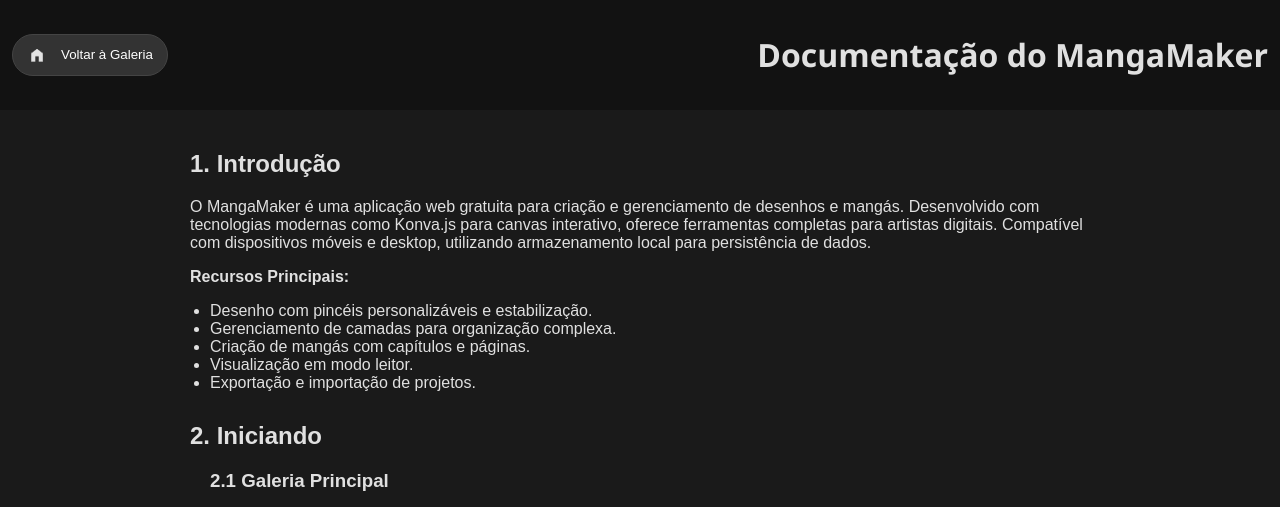
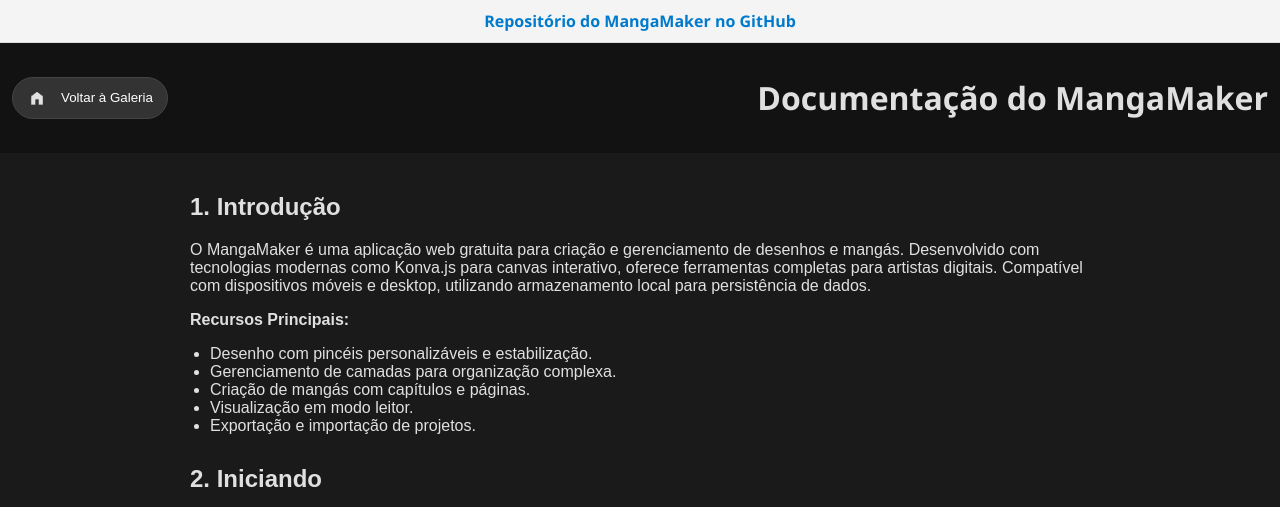
Before and after one commit to shamuray22-ui/MangaMaker, a website: page www/help.html in a window 1280 px wide. Shown: the top 507 px of the page. Drawn offline with Linux system fonts and the light colour scheme.

Commit message:
Adiciona rolagem ao painel de definições e link para o repositório do GitHub na página de ajuda

```diff
--- a/www/help.html
+++ b/www/help.html
@@ -20,6 +20,12 @@
 </head>
 
 <body>
+
+    <div style="text-align:center; padding: 10px; background:#f4f4f4; border-bottom:1px solid #ddd;">
+        <a href="https://github.com/shamuray22-ui/MangaMaker" target="_blank" rel="noreferrer noopener" style="font-weight:bold; color:#007acc; text-decoration:none;">
+            Repositório do MangaMaker no GitHub
+        </a>
+    </div>
 
     <header class="header">
         <button onclick="window.location.href='index.html'"> <img src="assets/icons/exit.png" class="tool-icon">Voltar à Galeria</button>
--- a/www/js/draw-script.js
+++ b/www/js/draw-script.js
@@ -1348,6 +1348,9 @@
 
     }
 }
+//#region mangaToolsOpcions
+
+
 
 //#region clearCanvas
 
```
Also changed, not shown: www/draw-screen.html (+1 -1 lines), www/assets/balaoDeFala1.png (added).
